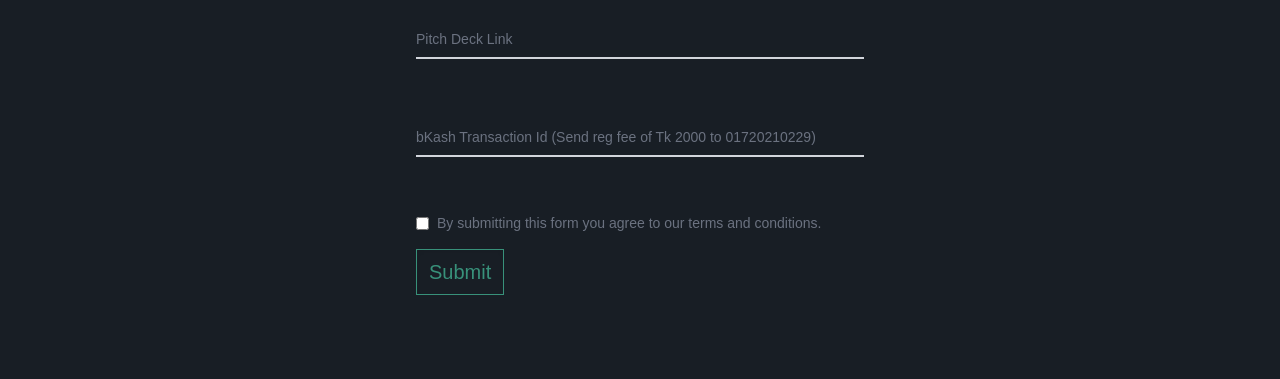
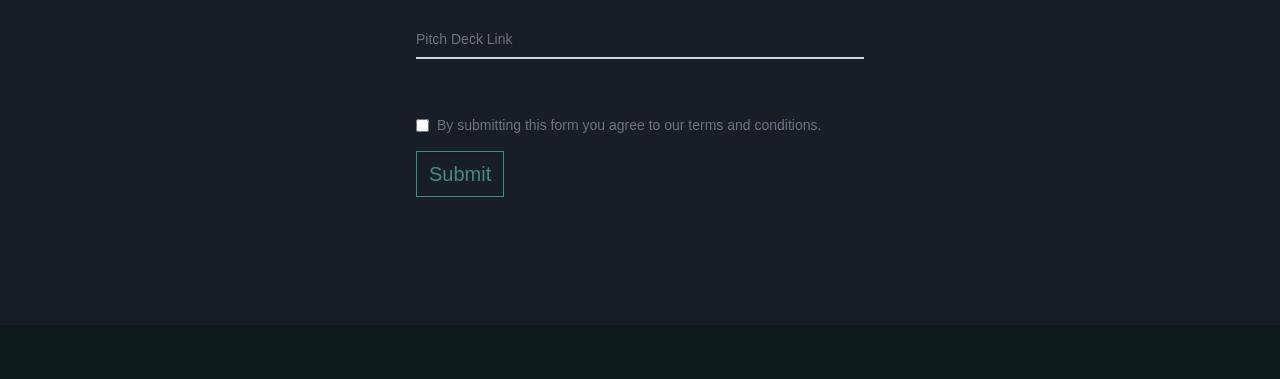
Before and after one commit to sakibmouin/sheikh-jamal-innovation-grant, a website: page apply.html in a window 1280 px wide. Shown: the part 1039-1418 px from the top of the page. Drawn offline with nearby package versions, Linux system fonts and the light colour scheme.

Commit message:
remove reg fee info apply.html

```diff
--- a/apply.html
+++ b/apply.html
@@ -111,7 +111,7 @@
           </ul>
         </div>
         <div class="hidden resp-">
-          <a href="#" target="_blank" class="bt px-3 py-2 bg-blue shadow-inner border border-green backdrop-blur-[10px] text-green text-xl font-bold"> Ongoing Event </a>
+          <a href="https://www.facebook.com/events/s/ict-division-presents-7th-drmc/664695875657566/" target="_blank" class="bt px-3 py-2 bg-blue shadow-inner border border-green backdrop-blur-[10px] text-green text-xl font-bold"> Ongoing Event </a>
         </div>
       </div>
     </nav>
@@ -190,11 +190,6 @@
           <div class="relative z-0 w-full mb-8 group">
             <input id="1655857879" type="text" name="entry.1655857879" class="block py-2.5 px-0 w-full text-sm text-gray-900 bg-transparent border-0 border-b-2 border-gray-300 appearance-none dark:text-white dark:border-gray-600 dark:focus:border-blue-500 focus:outline-none focus:ring-0 focus:border-blue-600 peer" placeholder=" " required />
             <label for="711831425" class="peer-focus:font-medium absolute text-sm text-gray-500 dark:text-gray-400 duration-300 transform -translate-y-6 scale-75 top-3 -z-10 origin-[0] peer-focus:start-0 rtl:peer-focus:translate-x-1/4 peer-focus:text-blue-600 peer-focus:dark:text-blue-500 peer-placeholder-shown:scale-100 peer-placeholder-shown:translate-y-0 peer-focus:scale-75 peer-focus:-translate-y-6">Pitch Deck Link</label>
-          </div>
-          <br>
-          <div class="relative z-0 w-full mb-8 group">
-            <input id="2072058720" type="text" name="entry.2072058720" class="block py-2.5 px-0 w-full text-sm text-gray-900 bg-transparent border-0 border-b-2 border-gray-300 appearance-none dark:text-white dark:border-gray-600 dark:focus:border-blue-500 focus:outline-none focus:ring-0 focus:border-blue-600 peer" placeholder=" " required />
-            <label for="1398208250" class="peer-focus:font-medium absolute text-sm text-gray-500 dark:text-gray-400 duration-300 transform -translate-y-6 scale-75 top-3 -z-10 origin-[0] peer-focus:start-0 rtl:peer-focus:translate-x-1/4 peer-focus:text-blue-600 peer-focus:dark:text-blue-500 peer-placeholder-shown:scale-100 peer-placeholder-shown:translate-y-0 peer-focus:scale-75 peer-focus:-translate-y-6">bKash Transaction Id (Send reg fee of Tk 2000 to 01720210229)</label>
           </div>
           <br>
           <div class="flex items-center mb-4">
```
